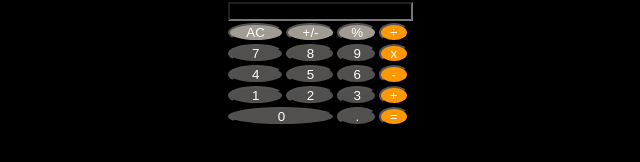
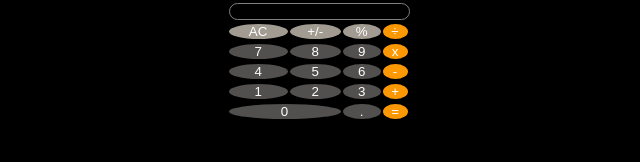
Before and after one commit to s-zacharias/vanilla-js-calculator, a plain HTML site: page index.html in a window 1280 px wide. Shown: the whole page, without its empty margins (322-962 px from the left). Drawn offline with Linux system fonts and the light colour scheme.

Commit message:
update styling

```diff
--- a/styles.css
+++ b/styles.css
@@ -25,9 +25,13 @@ table.center {
 
 input[type="text"] {
     width: 100%;
+    border: solid grey 1px;
+    border-radius: 12rem;
+    background-color: black;
 }
 
 input[type="button"] {
     width: 100%;
     border-radius: 50%;
+    border: none;
 }
```
